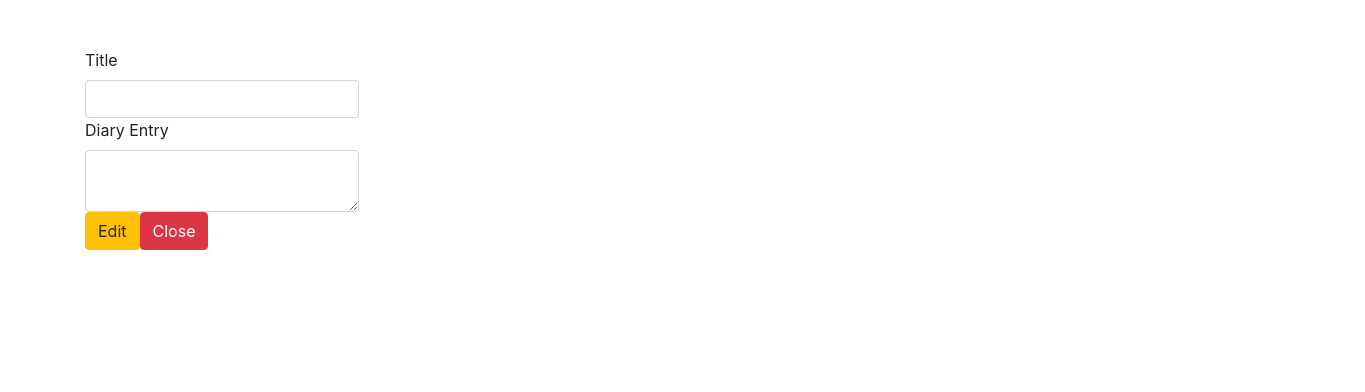
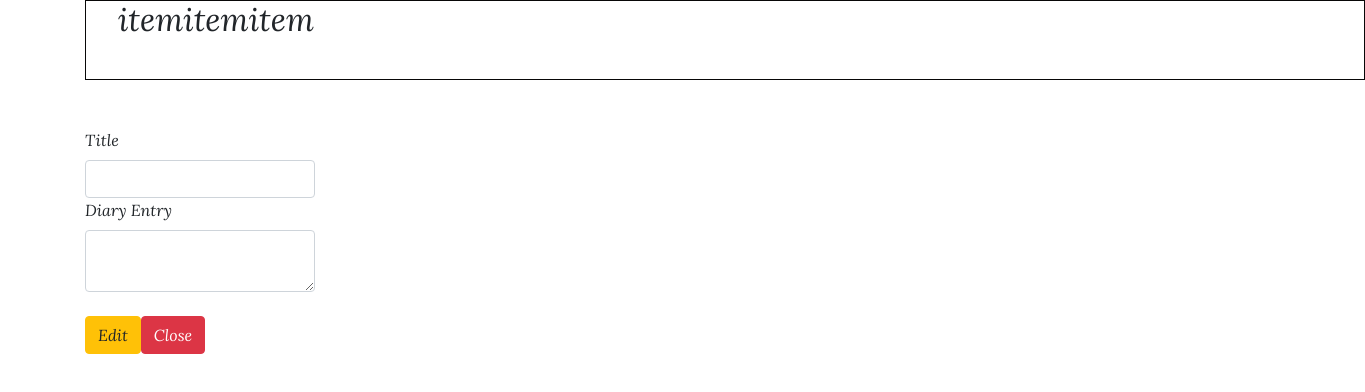
Before and after one commit to salmy101/Diary, a React (Create React App) app in the folder client/: page /edit/1 in a window 1280 px wide. Shown: the top 392 px of the page, 1365 px wide, since content can reach past the window. Built offline with nearby package versions, Linux system fonts and the light colour scheme; no server answers.

Commit message:
still cant edit, changes font and nav,bug with edit mode

```diff
--- a/client/src/App.css
+++ b/client/src/App.css
@@ -1,3 +1,4 @@
+
 .App {
   text-align: center;
 }
--- a/client/src/App.js
+++ b/client/src/App.js
@@ -1,27 +1,27 @@
 import React, { Fragment } from "react";
 import "./App.css";
+import Nav from ".//components/Nav";
 import { BrowserRouter as Router, Route, Routes } from "react-router-dom";
 
-//components
-import Home from "./components/Home";
-import Create from "./components/CreateEntry";
-import List from "./components/ListEntries";
-import ShowEntry from "./components/ShowEntry"
-import EditEntry2 from "./components/EditEntry2";
-
-
+//pages
+import Home from "./routes/Home";
+import Create from "./routes/CreateEntry";
+import List from "./routes/ListEntries";
+import ShowEntry from "./routes/ShowEntry";
+import EditEntry2 from "./routes/EditEntry2";
 
 function App() {
   return (
     <Fragment>
       <div className="container">
         <Router>
+          <Nav />
           <Routes>
-          <Route path="/" element={<Home />} />
-          <Route path="/create" element={<Create />} />
-          <Route path="/show" element={<List />} />
-          <Route path="/show/:id" element={<ShowEntry />} />
-          <Route path="/edit/:id" element={<EditEntry2 />} />
+            <Route path="/" element={<Home />} />
+            <Route path="/create" element={<Create />} />
+            <Route path="/show" element={<List />} />
+            <Route path="/show/:id" element={<ShowEntry />} />
+            <Route path="/edit/:id" element={<EditEntry2 />} />
           </Routes>
         </Router>
       </div>
--- /dev/null
+++ b/client/src/components/Nav.css
@@ -0,0 +1,12 @@
+.nav{
+  border: 0.5px solid #080707;
+  width: 100vw;
+  padding: 0 2rem;
+  height: 80px;
+};
+
+.nav-item{
+  border: 0.5px solid #080707;
+  padding: 2rem;
+
+};
--- /dev/null
+++ b/client/src/components/Nav.js
@@ -0,0 +1,14 @@
+import React, { Fragment } from "react";
+import "./Nav.css";
+
+const Nav = () => {
+  return (
+    <div className="nav">
+      <h2 className="nav-item">item</h2>
+      <h2 className="nav-item">item</h2>
+      <h2 className="nav-item">item</h2>
+    </div>
+  );
+};
+
+export default Nav;
--- a/client/src/index.css
+++ b/client/src/index.css
@@ -1,8 +1,9 @@
+@import url('https://fonts.googleapis.com/css2?family=Lora:ital@1&display=swap');
+
 body {
   margin: 0;
-  font-family: -apple-system, BlinkMacSystemFont, 'Segoe UI', 'Roboto', 'Oxygen',
-    'Ubuntu', 'Cantarell', 'Fira Sans', 'Droid Sans', 'Helvetica Neue',
-    sans-serif;
+  font-family: 'Lora', serif;
+
   -webkit-font-smoothing: antialiased;
   -moz-osx-font-smoothing: grayscale;
 }
--- a/client/src/components/EditEntry.js
+++ b/client/src/routes/EditEntry.js
@@ -12,8 +12,10 @@ const EditEntry = ({ entry }) => {
 
 
   const updateEntry = async () => {
+    const user_id = 1;
+
     try {
-      const body = { title, text, id};
+      const body = { user_id, title, text, id};
       const response = await fetch(`http://localhost:5000/entries/${entry.id}`, {
         method: "PUT",
         headers: { "Content-Type": "application/json" },
--- a/client/src/components/EditEntry2.js
+++ b/client/src/routes/EditEntry2.js
@@ -20,9 +20,15 @@ const EditEntry2 = () => {
     getEntry();
   }, []);
 
+  console.log("the entry", entry)
+
   const navigate = useNavigate();
   const [title, setTitle] = useState(entry.title);
   const [text, setText] = useState(entry.text);
+  console.log("the title",entry.title)
+  console.log("the text",entry.text)
+
+
 
   const updateEntry = async () => {
     try {
@@ -34,17 +40,18 @@ const EditEntry2 = () => {
           headers: { "Content-Type": "application/json" },
           body: JSON.stringify(body),
         });
+        console.log("AFTER", title)
+        console.log("AFTER", text)
         navigate('/show');
     } catch (err) {
       console.log(err.message);
     }
   };
 
-  console.log("the entry",entry)
 
   const reset = () => {
-    setTitle(title)
-    setText(text)
+    setTitle(entry.title)
+    setText(entry.text)
     navigate("/show")
 
   }
@@ -57,7 +64,6 @@ const EditEntry2 = () => {
 
       <form className="d-flex mt-5">
         <div class="form-group mb-4">
-          {/* <div class="form-group mb-4"> */}
           <label>Title</label>
           <input
             type="text"
@@ -65,27 +71,18 @@ const EditEntry2 = () => {
             value={entry.title}
             onChange={(e) => setTitle(e.target.value)}
           />
-          {/* </div> */}
 
-          {/* <div class="form-group mb-4">
-    <label for="description">Description</label>
-    <textarea id="description"  name="description" class="form-control">
-    </textarea>
-  </div> */}
-
-          {/* <div class="form-group mb-4"> */}
+          <div class="form-group mb-4">
           <label>Diary Entry</label>
           <textarea
-            required
-            name="markdown"
-            id="markdown"
+            type="text"
             className="form-control"
             value={entry.text}
-            // onChange={(e) => setText(e.target.value)}
-            onChange={(e) => setText({...text, text:e.target.value })}
+            onChange={(e) => setText(e.target.value)}
+            // onChange={(e) => setText({...text, text:e.target.value })}
 
           ></textarea>
-          {/* </div> */}
+          </div>
           {/*
         <a href="/" class="btn btn-secondary">
           Cancel
```
Also changed, not shown: client/src/routes/CreateEntry.js (renamed from client/src/components/CreateEntry.js), client/src/routes/EntryCard.js (renamed from client/src/components/EntryCard.js), client/src/routes/Home.js (renamed from client/src/components/Home.js), client/src/routes/ListEntries.js (renamed from client/src/components/ListEntries.js), client/src/routes/ShowEntry.js (renamed from client/src/components/ShowEntry.js).
